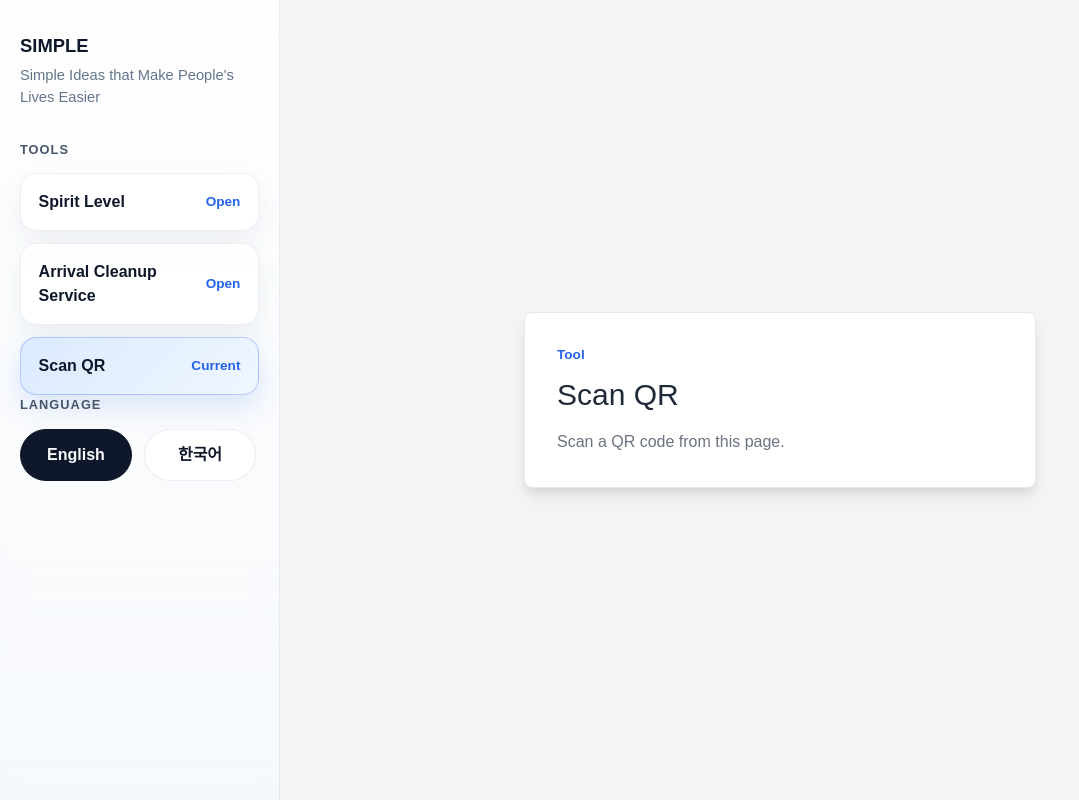
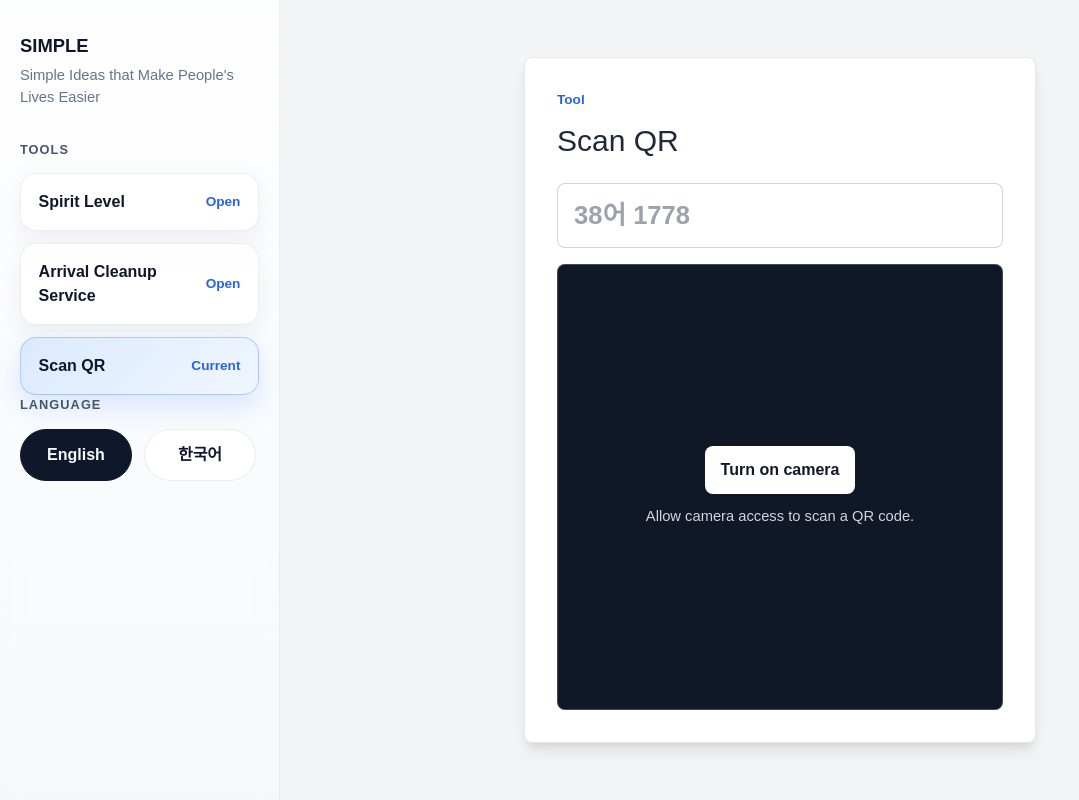
Before and after one commit to qja0707/SIMPLE, a Next.js app: page /en/qr-scan in a window 1280 px wide. Shown: the whole page, without its empty margins (0-1079 px from the left). Built offline with nearby package versions, Linux system fonts and the light colour scheme.

Commit message:
feat: add qr scan preview

```diff
--- a/messages/en.json
+++ b/messages/en.json
@@ -20,7 +20,13 @@
   "QrScan": {
     "title": "Scan QR",
     "status": "Tool",
-    "description": "Scan a QR code from this page."
+    "description": "Scan a QR code from this page.",
+    "carInputLabel": "Car number",
+    "carPlaceholder": "38어 1778",
+    "cameraButton": "Turn on camera",
+    "cameraLoading": "Opening camera",
+    "cameraHint": "Allow camera access to scan a QR code.",
+    "cameraError": "Could not open the camera. Check browser permissions."
   },
   "Navigation": {
     "appName": "SIMPLE",
--- a/messages/ko.json
+++ b/messages/ko.json
@@ -20,7 +20,13 @@
   "QrScan": {
     "title": "QR 찍기",
     "status": "도구",
-    "description": "QR 코드를 찍는 페이지입니다."
+    "description": "QR 코드를 찍는 페이지입니다.",
+    "carInputLabel": "차량번호",
+    "carPlaceholder": "38어 1778",
+    "cameraButton": "카메라 켜기",
+    "cameraLoading": "카메라 여는 중",
+    "cameraHint": "QR을 찍으려면 카메라 권한을 허용하세요.",
+    "cameraError": "카메라를 열 수 없습니다. 브라우저 권한을 확인하세요."
   },
   "Navigation": {
     "appName": "SIMPLE",
--- a/src/app/[locale]/qr-scan/page.module.css
+++ b/src/app/[locale]/qr-scan/page.module.css
@@ -32,8 +32,82 @@
   line-height: 1.2;
 }
 
-.description {
-  margin: 1rem 0 0;
-  color: #6b7280;
-  line-height: 1.6;
+.form {
+  display: flex;
+  flex-direction: column;
+  gap: 1rem;
+  margin-top: 1.5rem;
 }
+
+.carInput {
+  width: 100%;
+  border: 1px solid rgba(148, 163, 184, 0.45);
+  border-radius: 0.5rem;
+  background: #ffffff;
+  color: #111827;
+  font-size: 1.6rem;
+  font-weight: 700;
+  line-height: 1.2;
+  padding: 1rem;
+}
+
+.carInput::placeholder {
+  color: #9ca3af;
+}
+
+.carInput:focus {
+  border-color: #2563eb;
+  box-shadow: 0 0 0 0.2rem rgba(37, 99, 235, 0.16);
+  outline: none;
+}
+
+.cameraBox {
+  aspect-ratio: 1;
+  position: relative;
+  overflow: hidden;
+  border: 1px solid rgba(148, 163, 184, 0.35);
+  border-radius: 0.5rem;
+  background: #111827;
+}
+
+.cameraVideo {
+  width: 100%;
+  height: 100%;
+  display: block;
+  object-fit: cover;
+}
+
+.cameraOverlay {
+  position: absolute;
+  inset: 0;
+  display: flex;
+  flex-direction: column;
+  align-items: center;
+  justify-content: center;
+  gap: 0.75rem;
+  background: rgba(17, 24, 39, 0.88);
+  padding: 1.25rem;
+  text-align: center;
+}
+
+.cameraButton {
+  border: 0;
+  border-radius: 0.5rem;
+  background: #ffffff;
+  color: #111827;
+  font-size: 1rem;
+  font-weight: 700;
+  min-height: 3rem;
+  padding: 0.75rem 1rem;
+}
+
+.cameraButton:disabled {
+  opacity: 0.72;
+}
+
+.cameraMessage {
+  margin: 0;
+  color: #d1d5db;
+  font-size: 0.92rem;
+  line-height: 1.45;
+}
--- a/src/app/[locale]/qr-scan/page.tsx
+++ b/src/app/[locale]/qr-scan/page.tsx
@@ -1,15 +1,101 @@
-import { getTranslations } from 'next-intl/server';
+'use client';
+
+import { useEffect, useRef, useState } from 'react';
+import { useTranslations } from 'next-intl';
 import styles from './page.module.css';
 
-export default async function QrScan() {
-  const t = await getTranslations('QrScan');
+export default function QrScan() {
+  const t = useTranslations('QrScan');
+  const videoRef = useRef<HTMLVideoElement>(null);
+  const streamRef = useRef<MediaStream | null>(null);
+  const [carNumber, setCarNumber] = useState('');
+  const [cameraStatus, setCameraStatus] = useState<
+    'idle' | 'loading' | 'ready' | 'error'
+  >('idle');
+
+  useEffect(() => {
+    return () => {
+      streamRef.current?.getTracks().forEach((track) => track.stop());
+    };
+  }, []);
+
+  async function startCamera() {
+    if (!navigator.mediaDevices?.getUserMedia) {
+      setCameraStatus('error');
+      return;
+    }
+
+    setCameraStatus('loading');
+
+    try {
+      const stream = await navigator.mediaDevices.getUserMedia({
+        video: {
+          facingMode: { ideal: 'environment' },
+        },
+        audio: false,
+      });
+
+      streamRef.current?.getTracks().forEach((track) => track.stop());
+      streamRef.current = stream;
+
+      if (videoRef.current) {
+        videoRef.current.srcObject = stream;
+        await videoRef.current.play();
+      }
+
+      setCameraStatus('ready');
+    } catch {
+      setCameraStatus('error');
+    }
+  }
 
   return (
     <div className={styles.container}>
       <section className={styles.panel}>
         <p className={styles.eyebrow}>{t('status')}</p>
         <h1 className={styles.title}>{t('title')}</h1>
-        <p className={styles.description}>{t('description')}</p>
+        <div className={styles.form}>
+          <input
+            className={styles.carInput}
+            type='text'
+            value={carNumber}
+            onChange={(event) => setCarNumber(event.target.value.slice(0, 10))}
+            maxLength={10}
+            placeholder={t('carPlaceholder')}
+            aria-label={t('carInputLabel')}
+            autoComplete='off'
+            inputMode='text'
+          />
+
+          <div className={styles.cameraBox}>
+            <video
+              ref={videoRef}
+              className={styles.cameraVideo}
+              autoPlay
+              muted
+              playsInline
+            />
+            {cameraStatus !== 'ready' ? (
+              <div className={styles.cameraOverlay}>
+                <button
+                  type='button'
+                  className={styles.cameraButton}
+                  onClick={startCamera}
+                  disabled={cameraStatus === 'loading'}
+                >
+                  {cameraStatus === 'loading'
+                    ? t('cameraLoading')
+                    : t('cameraButton')}
+                </button>
+                {cameraStatus === 'error' ? (
+                  <p className={styles.cameraMessage}>{t('cameraError')}</p>
+                ) : (
+                  <p className={styles.cameraMessage}>{t('cameraHint')}</p>
+                )}
+              </div>
+            ) : null}
+          </div>
+        </div>
       </section>
     </div>
   );
```
